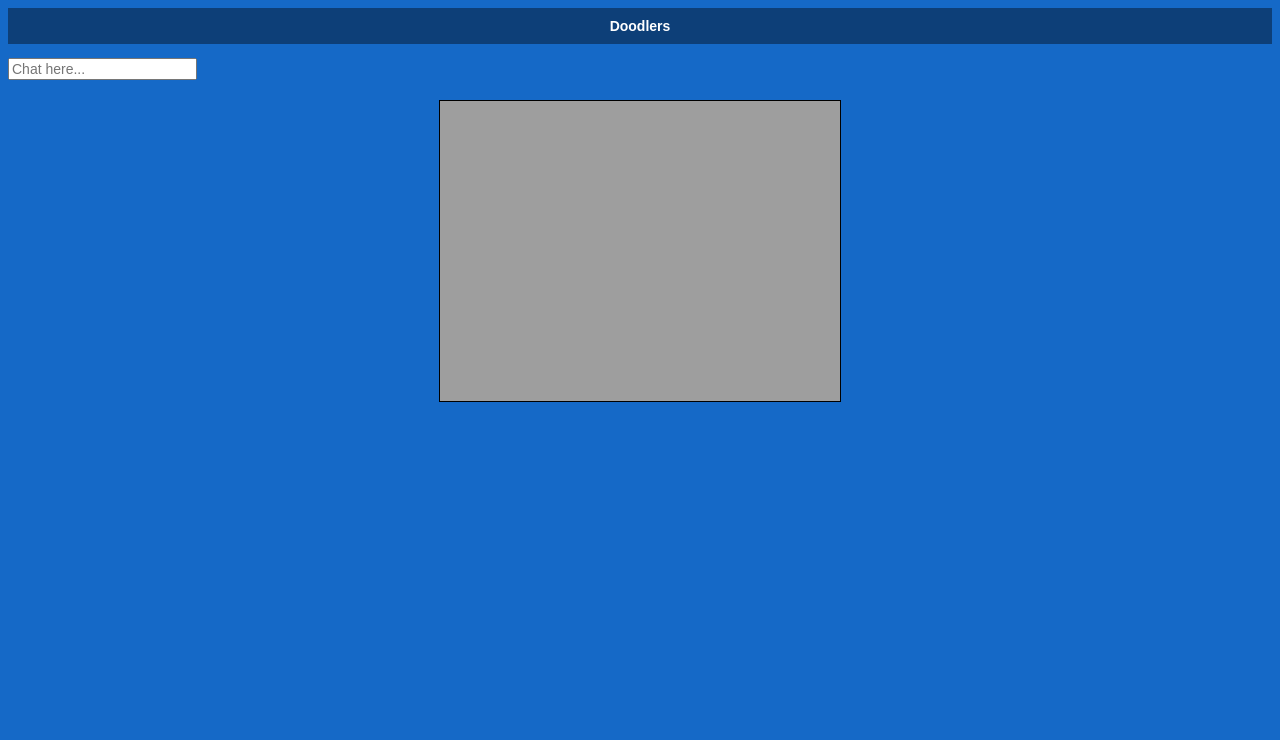
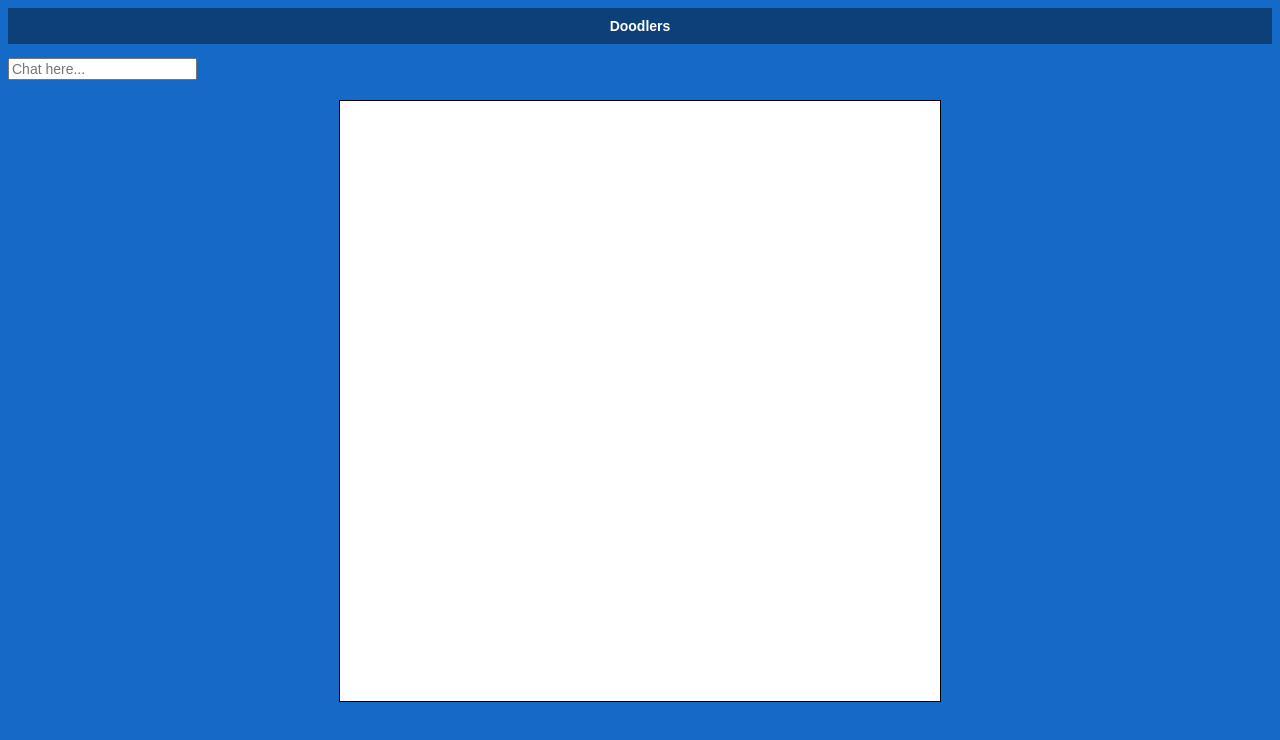
Before and after one commit to c29reid/DonaldDoodle, a plain HTML site: page src/client/index.html in a window 1280 px wide. Both pictures are taken after a click on the button "Start Doodling!". Drawn offline with Linux system fonts and the light colour scheme.

Commit message:
adding css stuff

```diff
--- a/src/client/css/app.css
+++ b/src/client/css/app.css
@@ -13,6 +13,7 @@ canvas { border: 1px solid black;
 	margin-right: auto;
 	margin-top: 20px;
 	display: block;
+	background-color: #FFFFFF;
 }
 #status {
     position: center;
@@ -47,6 +48,7 @@ canvas { border: 1px solid black;
 	color: #800517;
 }
 
+
 #playerNameInput {
     width: 100%;
     text-align: center;
@@ -62,6 +64,25 @@ canvas { border: 1px solid black;
 }
 
 #playerNameInput:focus, #playerNameInput.focus {
+    border: solid 1px #CCCCCC;
+    box-shadow: 0 0 3px 1px #DDDDDD;
+}
+
+#imageInput{
+	width: 100%;
+    text-align: center;
+    padding: 10px;
+    border: solid 1px #dcdcdc;
+    transition: box-shadow 0.3s, border 0.3s;
+    box-sizing: border-box;
+    border-radius: 5px;
+    -moz-border-radius: 5px;
+    -webkit-border-radius: 5px;
+    margin-bottom: 10px;
+    outline: none;
+}
+
+#imageInput:focus, #imageInput.focus {
     border: solid 1px #CCCCCC;
     box-shadow: 0 0 3px 1px #DDDDDD;
 }
--- a/src/client/index.html
+++ b/src/client/index.html
@@ -8,6 +8,8 @@
 			<div id = "startMenu">
 				<p>Doodle</p>
 				<input type = "text" tabindex = "0" autofocus placeholder="Enter your name here" id="playerNameInput" maxlength="25" />
+				<br />
+				<input type = "text" tabindex = "0" autofocus placeholder="Enter image URL here" id="imageInput" />
 				<br />
 				<button id="startButton">Start Doodling!</button>
 				<br />
--- a/src/client/js/app.js
+++ b/src/client/js/app.js
@@ -1,6 +1,9 @@
 cursorRadius = 5;
 playerColour = '#0000FF';
 var KEY_ENTER = 13;
+var playerName;
+var playerType;
+var image;
 
 mouseDown = false;
 
@@ -9,6 +12,7 @@ mouseDown = false;
 function startGame(type) {
     playerName = playerNameInput.value.replace(/(<([^>]+)>)/ig, '').substring(0,25);
     playerType = type;
+	image = imageInput.value;
 
     screenWidth = window.innerWidth;
     screenHeight = window.innerHeight;
@@ -16,7 +20,7 @@ function startGame(type) {
     document.getElementById('startMenuWrapper').style.maxHeight = '0px';
     document.getElementById('gameAreaWrapper').style.opacity = 1;
 
-	initCanvasWithImage("https://a248.e.akamai.net/f/1202/1579/4m/i.dailymail.co.uk/i/pix/2014/10/06/1412613364603_wps_17_SANTA_MONICA_CA_AUGUST_04.jpg");
+	initCanvasWithImage(image);
 	canvas.addEventListener("mousedown", handleMouseDown, false);
 	canvas.addEventListener("mousemove", handleMouseMove, false);
 	canvas.addEventListener("mouseup", endDraw, false);
@@ -52,7 +56,6 @@ function drawCircle(x, y) {
 	ctx.arc(x, y, cursorRadius, 0, 2*Math.PI, false);
 	ctx.fill();
 	ctx.closePath();
-
 }
 
 function getMousePos(canvas, evt) {
@@ -87,8 +90,9 @@ function initCanvasWithImage(url) {
 		canvas.height = scale*this.height;
 		canvas.width = scale*this.width;
 		ctx.drawImage(img, 0, 0, this.width, this.height,
-							0, 0, scale*this.width, scale*this.height);
-	}
+						0, 0, scale*this.width, scale*this.height);
+		}
 	img.src = url;
 
+
 }
```
